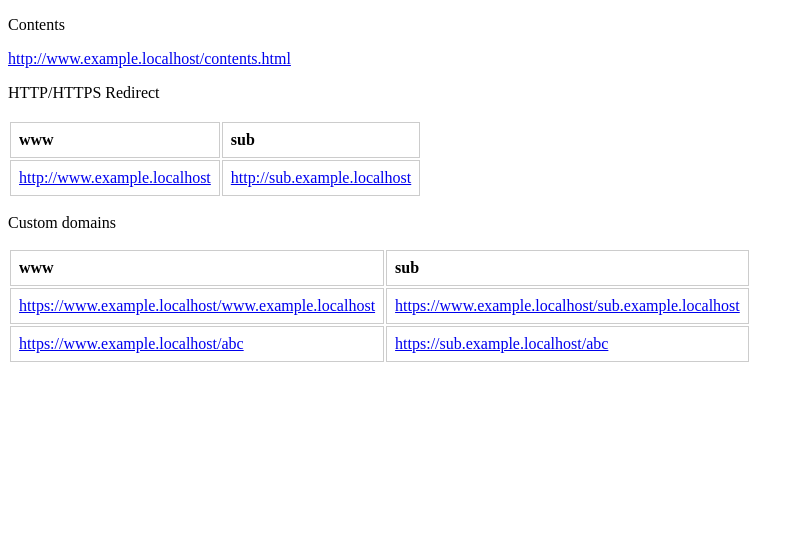
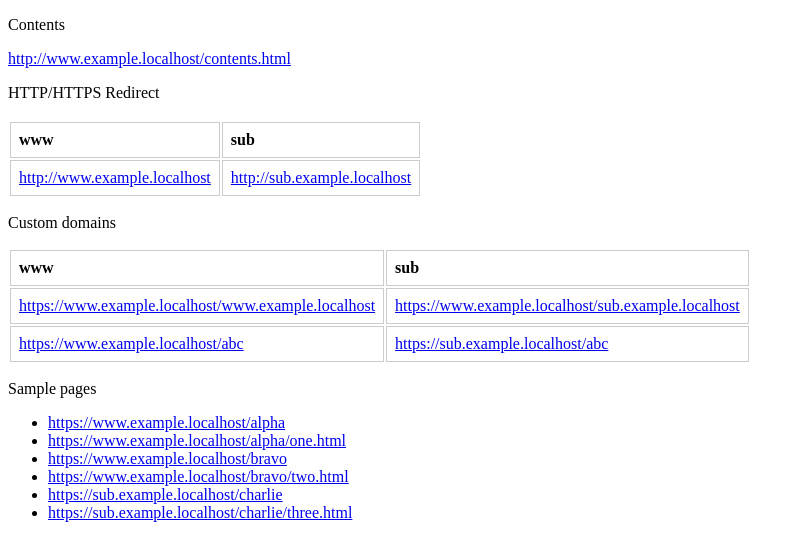
Before and after one commit to noranuko13/docker-htaccess, a plain HTML site: page src/contents.html in a window 1280 px wide. Shown: the whole page, without its empty margins (0-804 px from the left). Drawn offline with Linux system fonts and the light colour scheme.

Commit message:
:notes: [HTML] Add Sample pages.

```diff
--- a/src/contents.html
+++ b/src/contents.html
@@ -83,5 +83,41 @@
   </tr>
   </tbody>
 </table>
+
+<p>Sample pages</p>
+<ul>
+  <li>
+    <a href="https://www.example.localhost/alpha">
+      https://www.example.localhost/alpha
+    </a>
+  </li>
+  <li>
+    <a href="https://www.example.localhost/alpha/one.html">
+      https://www.example.localhost/alpha/one.html
+    </a>
+  </li>
+
+  <li>
+    <a href="https://www.example.localhost/bravo">
+      https://www.example.localhost/bravo
+    </a>
+  </li>
+  <li>
+    <a href="https://www.example.localhost/bravo/two.html">
+      https://www.example.localhost/bravo/two.html
+    </a>
+  </li>
+
+  <li>
+    <a href="https://sub.example.localhost/charlie">
+      https://sub.example.localhost/charlie
+    </a>
+  </li>
+  <li>
+    <a href="https://sub.example.localhost/charlie/three.html">
+      https://sub.example.localhost/charlie/three.html
+    </a>
+  </li>
+</ul>
 </body>
 </html>
```
Also changed, not shown: src/sub.example.localhost/charlie/index.html (added, +10 -0 lines), src/sub.example.localhost/charlie/three.html (added, +10 -0 lines), src/www.example.localhost/alpha/index.html (added, +10 -0 lines), src/www.example.localhost/alpha/one.html (added, +10 -0 lines), src/www.example.localhost/bravo/index.html (added, +10 -0 lines), src/www.example.localhost/bravo/two.html (added, +10 -0 lines).
